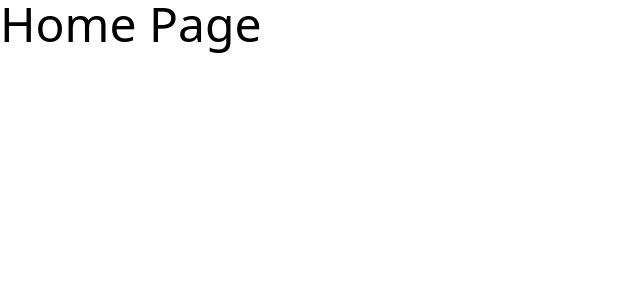
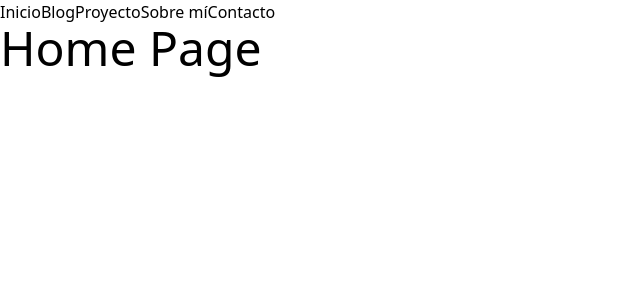
Before and after one commit to neecosanudo/personal-webpage, a Next.js app: page / in a window 1280 px wide. Shown: the top 300 px of the page, without its empty margins (0-640 px from the left). Built offline with nearby package versions, Linux system fonts and the light colour scheme.

Commit message:
⚡️ Add Header component into _app.tsx

```diff
--- a/pages/_app.tsx
+++ b/pages/_app.tsx
@@ -1,11 +1,11 @@
 import "../styles/globals.css";
 import type { AppProps } from "next/app";
-import NavPage from "@components/NavPage";
+import Header from "@widgets/header";
 
 function MyApp({ Component, pageProps }: AppProps) {
   return (
     <>
-      <NavPage />
+      <Header />
       <Component {...pageProps} />
     </>
   );
```
